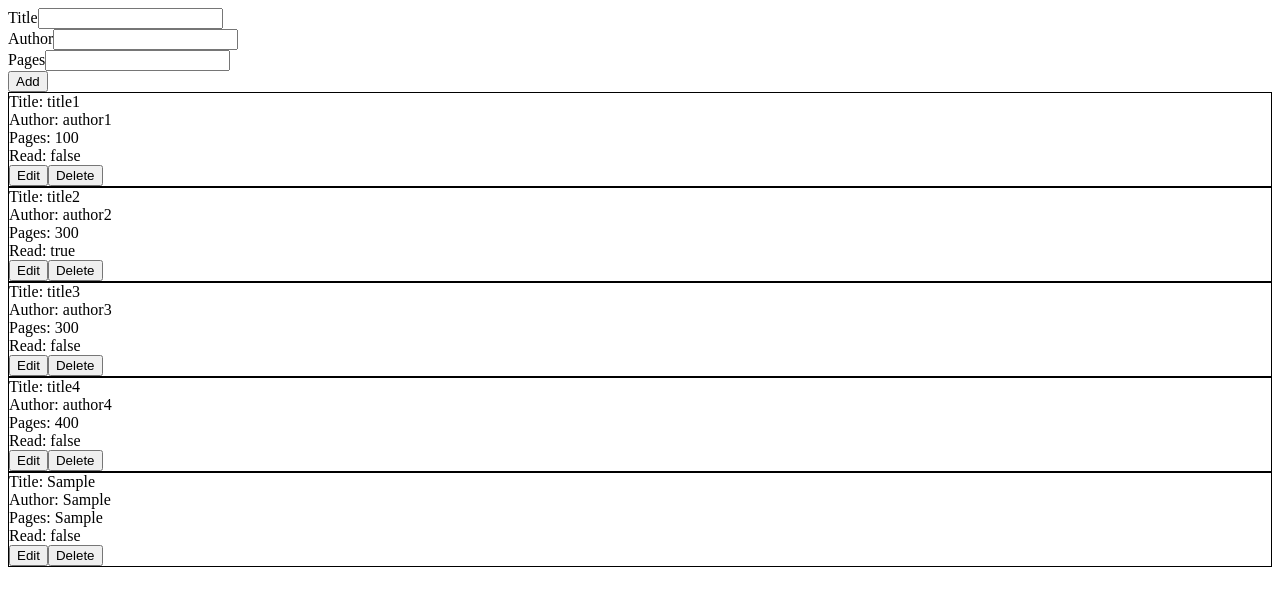
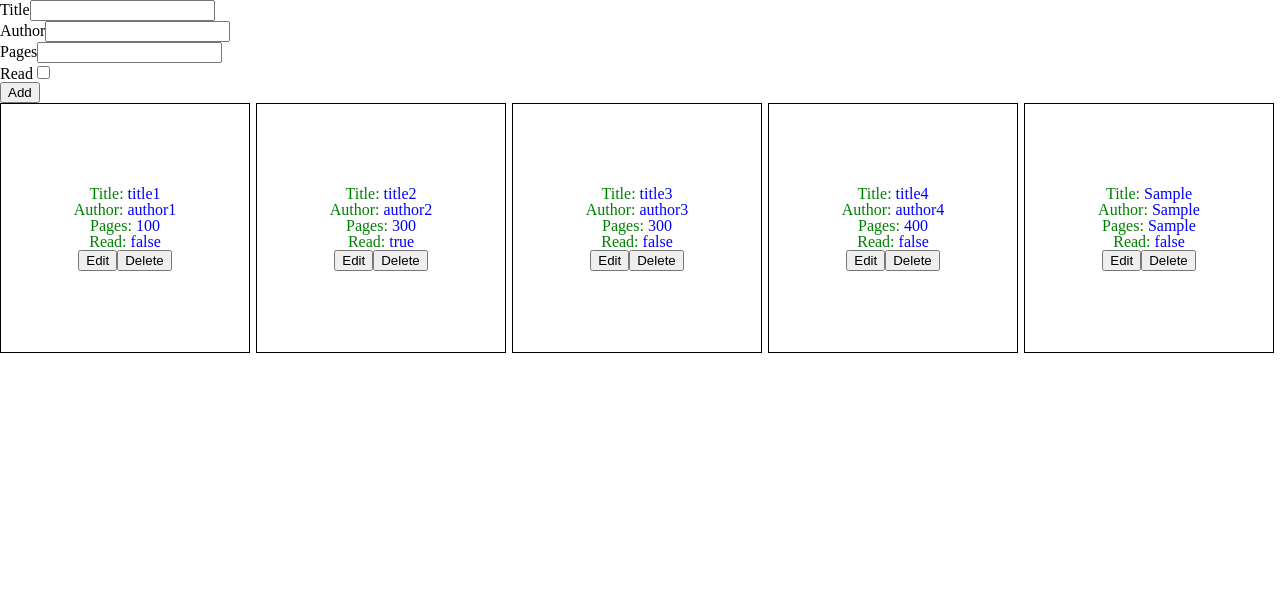
Before and after one commit to rybe322/Library, a website built with webpack: page dist/index.html in a window 1280 px wide. Both pictures are taken after typing "Sample", "Sample", "Sample" into the empty fields and a click on the button "Add". Built offline with nearby package versions, Linux system fonts and the light colour scheme.

Commit message:
Add checkbox for if a book is read or not

```diff
--- a/src/index.js
+++ b/src/index.js
@@ -4,6 +4,7 @@ import { BookApi } from './models/BookApi';
 import { AddBookForm } from './models/AddBookForm';
 import { BookContainerElement } from './models/BookContainerElement';
 
+import './styles/meyer-reset.css'
 import './styles/style.css'
 
 /*
@@ -13,17 +14,16 @@ BookContainerElement is the DOM drawer that uses BookContainer
 
 */
 
-const body = document.querySelector('body')
 
-
-
-
-
-body.appendChild(AddBookForm())
 
 for (let book in BookApi.books) {
   BookContainer.addBook(BookApi.books[book])
 }
 
+const body = document.querySelector('body')
+const root = document.createElement('div')
+root.id = 'root'
+body.appendChild(root)
 
-body.appendChild(BookContainerElement.getBookContainerElement())
+root.appendChild(AddBookForm())
+root.appendChild(BookContainerElement.getBookContainerElement())
--- a/src/models/AddBookForm.js
+++ b/src/models/AddBookForm.js
@@ -28,6 +28,7 @@ export const AddBookForm = () => {
     const title = document.querySelector('#title').value = ''
     const author = document.querySelector('#author').value = ''
     const numPages = document.querySelector('#numPages').value = ''
+    const isRead = document.querySelector('#isRead').checked = false
   }
 
   const addButton = (text) => {
@@ -41,7 +42,8 @@ export const AddBookForm = () => {
     const title = document.querySelector('#title').value
     const author = document.querySelector('#author').value
     const numPages = document.querySelector('#numPages').value
-    BookContainer.addBook(Book(title, author, numPages))
+    const isRead = document.querySelector('#isRead').checked
+    BookContainer.addBook(Book(title, author, numPages, isRead))
     BookContainerElement.update()
     resetForm()
   }
@@ -68,6 +70,18 @@ export const AddBookForm = () => {
     'type': 'text',
     'id': 'numPages'
   }))
+  formDiv.appendChild(formRow({
+    'for': 'isRead',
+    'textContent': 'Read',
+    'type': 'checkbox',
+    'id': 'isRead'
+  }))
+
+
+
+
+
+
 
   formDiv.appendChild(addButton('Add'))
 
--- a/src/models/BookContainerElement.js
+++ b/src/models/BookContainerElement.js
@@ -33,6 +33,22 @@ const EditBookFormElement = (id) => {
     return rowDiv
   }
 
+  const formRowCheckbox = (attrs) => {
+    const rowDiv = document.createElement('div')
+    const label = document.createElement('label')
+    const input = document.createElement('input')
+
+    label['for'] = attrs['for']
+    label['textContent'] = attrs['textContent']
+    input['type'] = attrs['type']
+    input['id'] = attrs['id']
+    input['checked'] = attrs['isChecked']
+    rowDiv.appendChild(label)
+    rowDiv.appendChild(input)
+
+    return rowDiv
+  }
+
   const resetForm = () => {
     document.querySelector('#update-title').value = ''
     document.querySelector('#update-author').value = ''
@@ -40,18 +56,11 @@ const EditBookFormElement = (id) => {
   }
 
   const handleUpdateButton = () => {
-    //update the book
-    // close the form
-    // redraw the correct stuff int he div
-    /*
-    const author = document.querySelector('#author').value
-    const numPages = document.querySelector('#numPages').value
-    BookContainer.editBook(id, {title, author, numPages})
-    */
    const title = document.querySelector('#update-title').value
    const author = document.querySelector('#update-author').value
    const numPages = document.querySelector('#update-numPages').value
-   BookContainer.editBook(id, {title, author, numPages})
+   const isRead = document.querySelector('#update-isRead').checked
+   BookContainer.editBook(id, {title, author, numPages, isRead})
    BookContainerElement.update()
   }
 
@@ -84,6 +93,13 @@ const EditBookFormElement = (id) => {
     'type': 'text',
     'id': 'update-numPages',
     'inputText': bookToUpdate.numPages
+  }))
+  divToUpdate.appendChild(formRowCheckbox({
+    'for': 'update-isRead',
+    'textContent': 'Read',
+    'type': 'checkbox',
+    'id': 'update-isRead',
+    'isChecked': bookToUpdate.isRead
   }))
   divToUpdate.appendChild(updateButtonElement())
 
--- /dev/null
+++ b/src/styles/meyer-reset.css
@@ -0,0 +1,57 @@
+/* http://meyerweb.com/eric/tools/css/reset/
+   v2.0 | 20110126
+   License: none (public domain)
+*/
+
+html, body, div, span, applet, object, iframe,
+h1, h2, h3, h4, h5, h6, p, blockquote, pre,
+a, abbr, acronym, address, big, cite, code,
+del, dfn, em, img, ins, kbd, q, s, samp,
+small, strike, strong, sub, sup, tt, var,
+b, u, i, center,
+dl, dt, dd, ol, ul, li,
+fieldset, form, label, legend,
+table, caption, tbody, tfoot, thead, tr, th, td,
+article, aside, canvas, details, embed,
+figure, figcaption, footer, header, hgroup,
+menu, nav, output, ruby, section, summary,
+time, mark, audio, video {
+	margin: 0;
+	padding: 0;
+	border: 0;
+	font-size: 100%;
+	font: inherit;
+	vertical-align: baseline;
+}
+/* HTML5 display-role reset for older browsers */
+article, aside, details, figcaption, figure,
+footer, header, hgroup, menu, nav, section {
+	display: block;
+}
+body {
+	line-height: 1;
+}
+ol, ul {
+	list-style: none;
+}
+blockquote, q {
+	quotes: none;
+}
+blockquote:before, blockquote:after,
+q:before, q:after {
+	content: '';
+	content: none;
+}
+table {
+	border-collapse: collapse;
+	border-spacing: 0;
+}
+
+html {
+  box-sizing: border-box;
+}
+*,
+*::before,
+*::after {
+  box-sizing: inherit;
+}
--- a/src/styles/style.css
+++ b/src/styles/style.css
@@ -1,5 +1,9 @@
 .hello {
   color: red;
+}
+#root {
+  display: flex;
+  flex-direction: column;
 }
 
 #new-book-form {
@@ -8,4 +12,31 @@
 
 .book-card {
   border: 1px solid;
+  width: 250px;
+  height: 250px;
+  display: flex;
+  flex-direction: column;
+  justify-content: center;
+  align-items: center;
 }
+
+.book-container {
+  display: grid;
+  grid-template-columns: repeat(auto-fit, minmax(150px, 1fr));
+
+}
+
+
+/*
+Targetting the inner
+*/
+.book-card div > span:first-child {
+  color: green;
+  text-align: left;
+}
+.book-card div > span:nth-child(2) {
+  color: blue;
+}
+/*
+book-card end
+*/
```
Also changed, not shown: dist/index.bundle.js.
